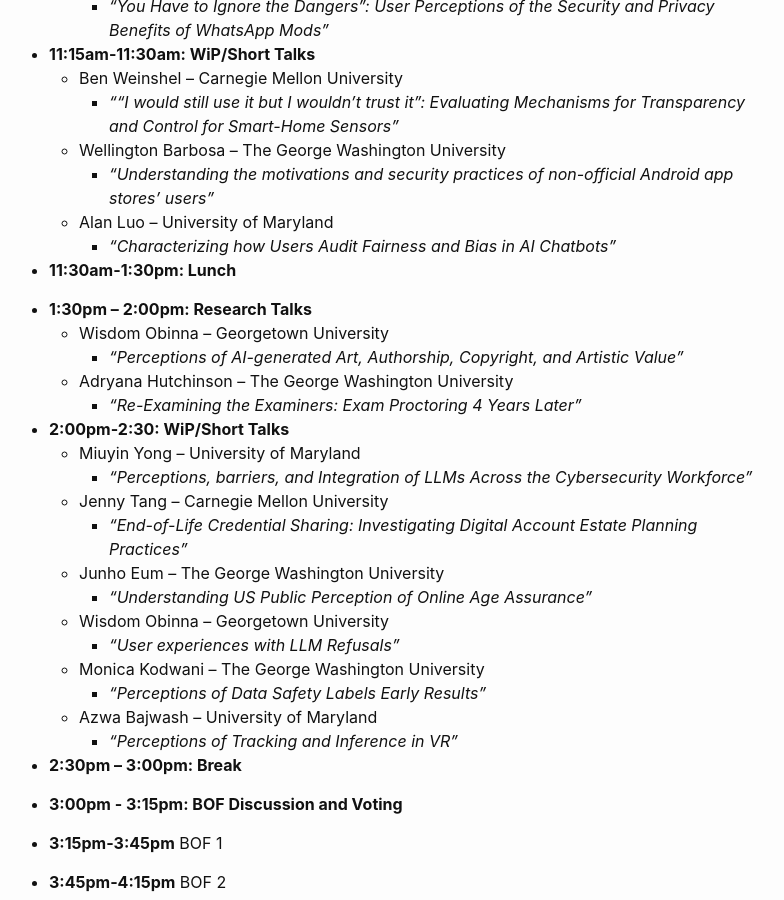
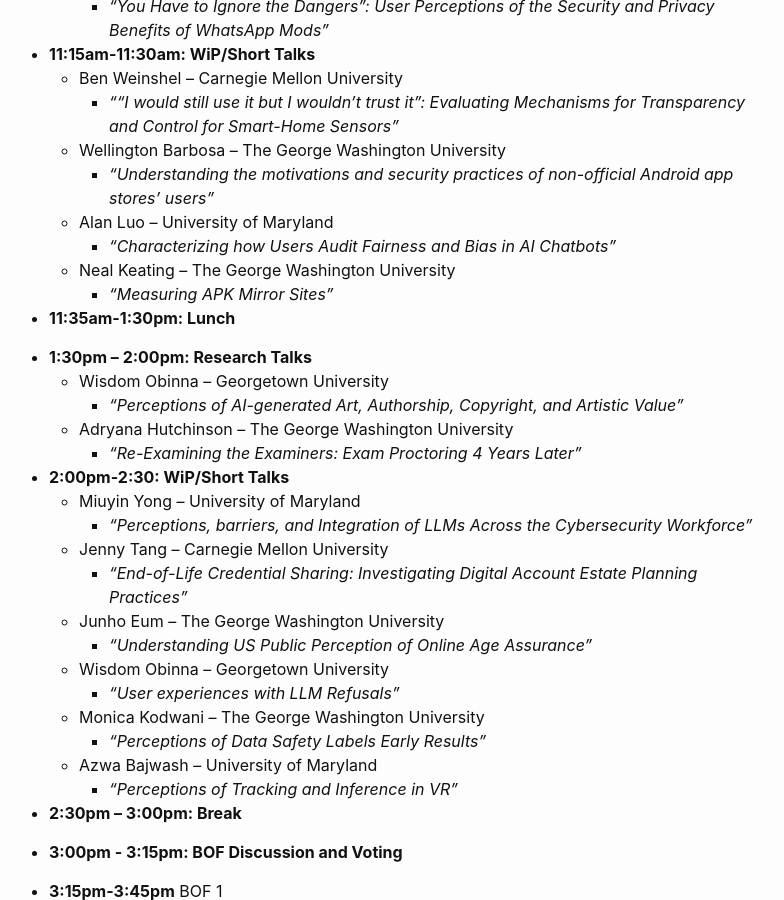
Before and after one commit to CACTUS-Colloquium/CACTUS-Colloquium.github.io, a Jekyll site: the page built from _posts/2025-05-2-index copy.md, in a window 1280 px wide and 900 px high, scrolled down 1375 px. Shown: the whole window, without its empty margins (251-1035 px from the left). Built offline with Jekyll 4.4.1, drawn with Linux system fonts in a browser that asks for light colours.

Commit message:
one additional talk

```diff
--- a/_posts/2025-05-2-index copy.md
+++ b/_posts/2025-05-2-index copy.md
@@ -51,8 +51,10 @@ Registration is [open](https://forms.gle/VdRcT1Zcpky4HuXJ6)!
     * *"Understanding the motivations and security practices of non-official Android app stores' users"*
   * Alan Luo -- University of Maryland
     * *"Characterizing how Users Audit Fairness and Bias in AI Chatbots"*
+  * Neal Keating -- The George Washington University
+    * *"Measuring APK Mirror Sites"*
 
-* **11:30am-1:30pm: Lunch**
+* **11:35am-1:30pm: Lunch**
 
 * **1:30pm -- 2:00pm: Research Talks**
   * Wisdom Obinna -- Georgetown University
```
